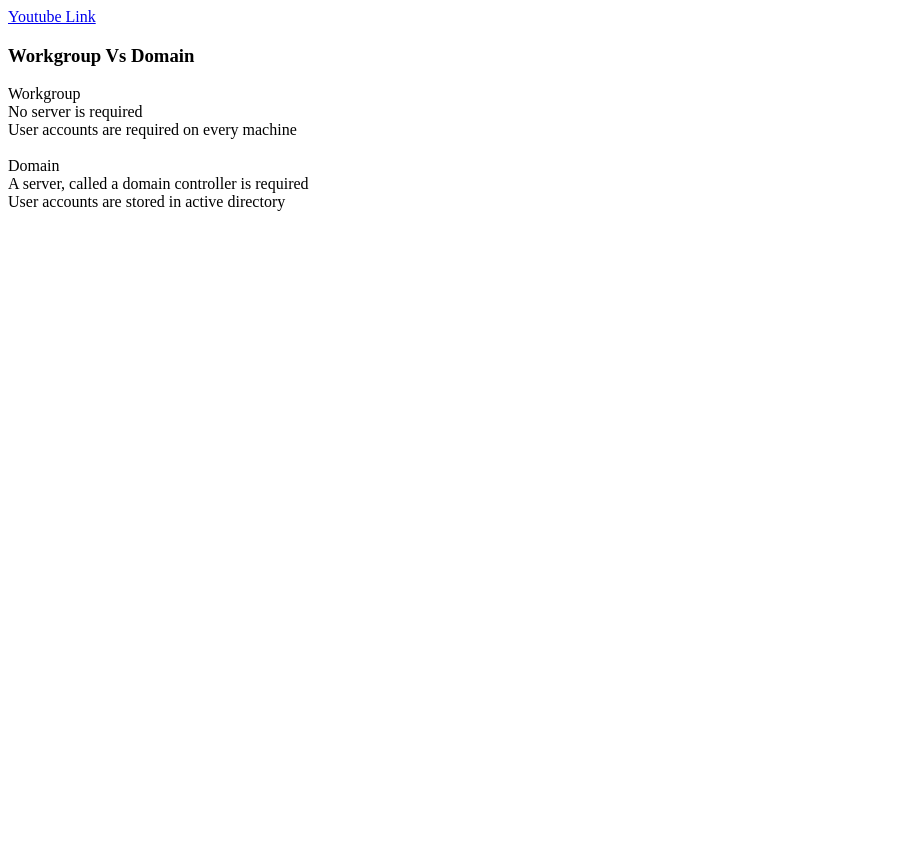
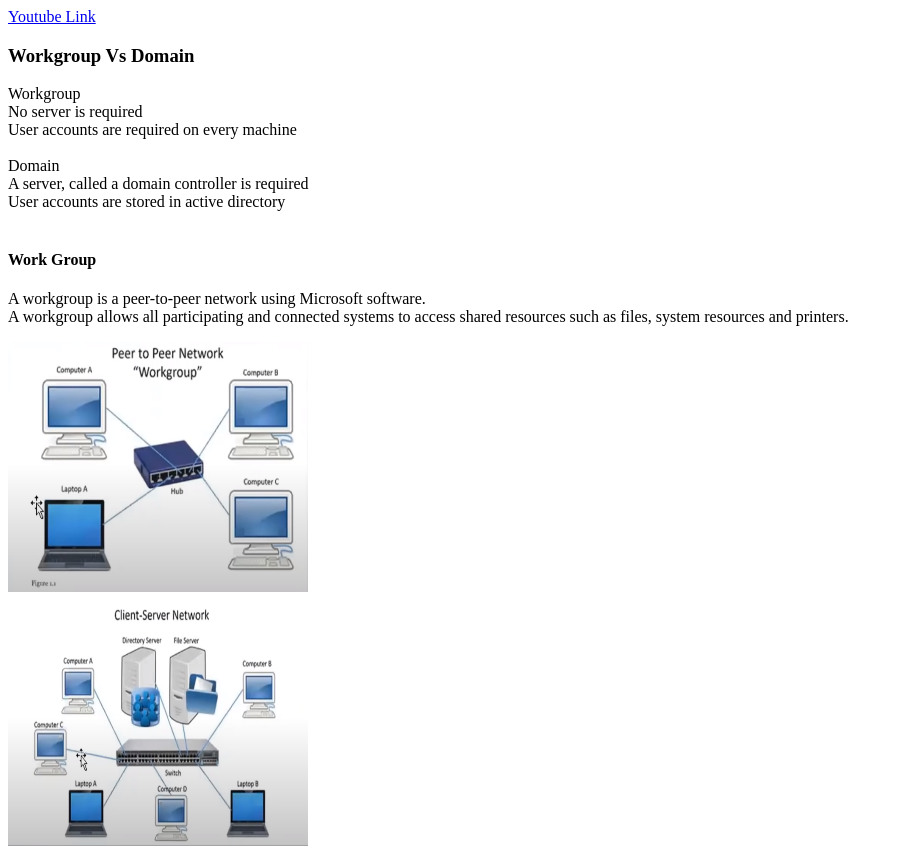
Before and after one commit to Bkrokoff/Certs, a plain HTML site: page activeDirectory.html in a window 1280 px wide. Shown: the whole page, without its empty margins (0-903 px from the left). Before the commit the page ends 800 px from the top, so only its background shows below. Drawn offline with Linux system fonts and the light colour scheme.

Commit message:
Added Images

```diff
--- a/activeDirectory.html
+++ b/activeDirectory.html
@@ -16,5 +16,12 @@
         A server, called a domain controller is required <br>
         User accounts are stored in active directory <br><br>
     </p>
+
+    <h4> Work Group </h4>
+    <p> A workgroup is a peer-to-peer network using Microsoft software. <br>
+        A workgroup allows all participating and connected systems to access shared resources such as files, system resources and printers.</p>
+    <img src="./images/activeDirectory/Workgroup.PNG" width="300px" height="250px">
+    <br>
+    <img src="./images/activeDirectory/ClientServerNetwork.PNG" width="300px" height="250px">
 </body>
 </html>
```
Also changed, not shown: images/activeDirectory/ClientServerNetwork.PNG (added), images/activeDirectory/Workgroup.PNG (added).
